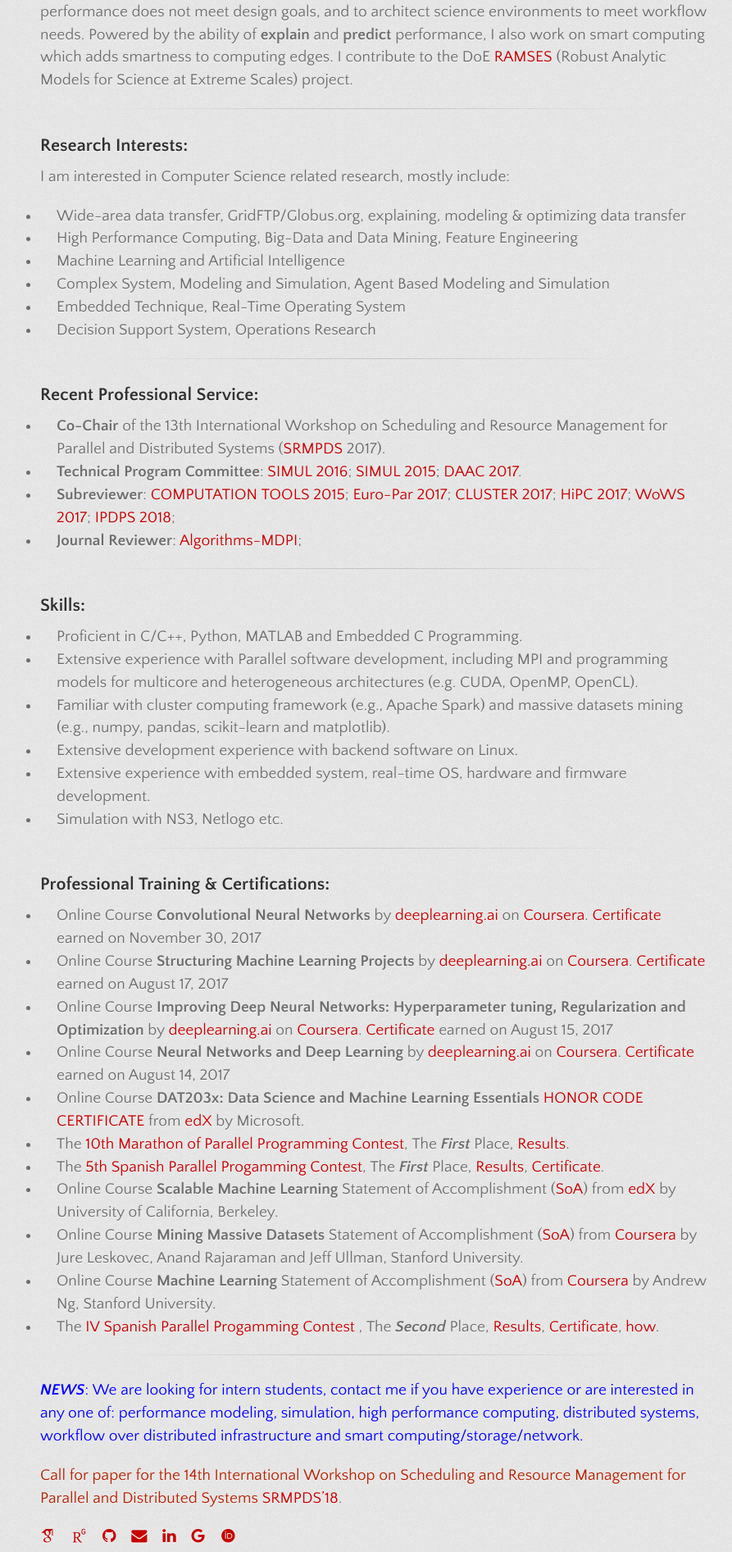
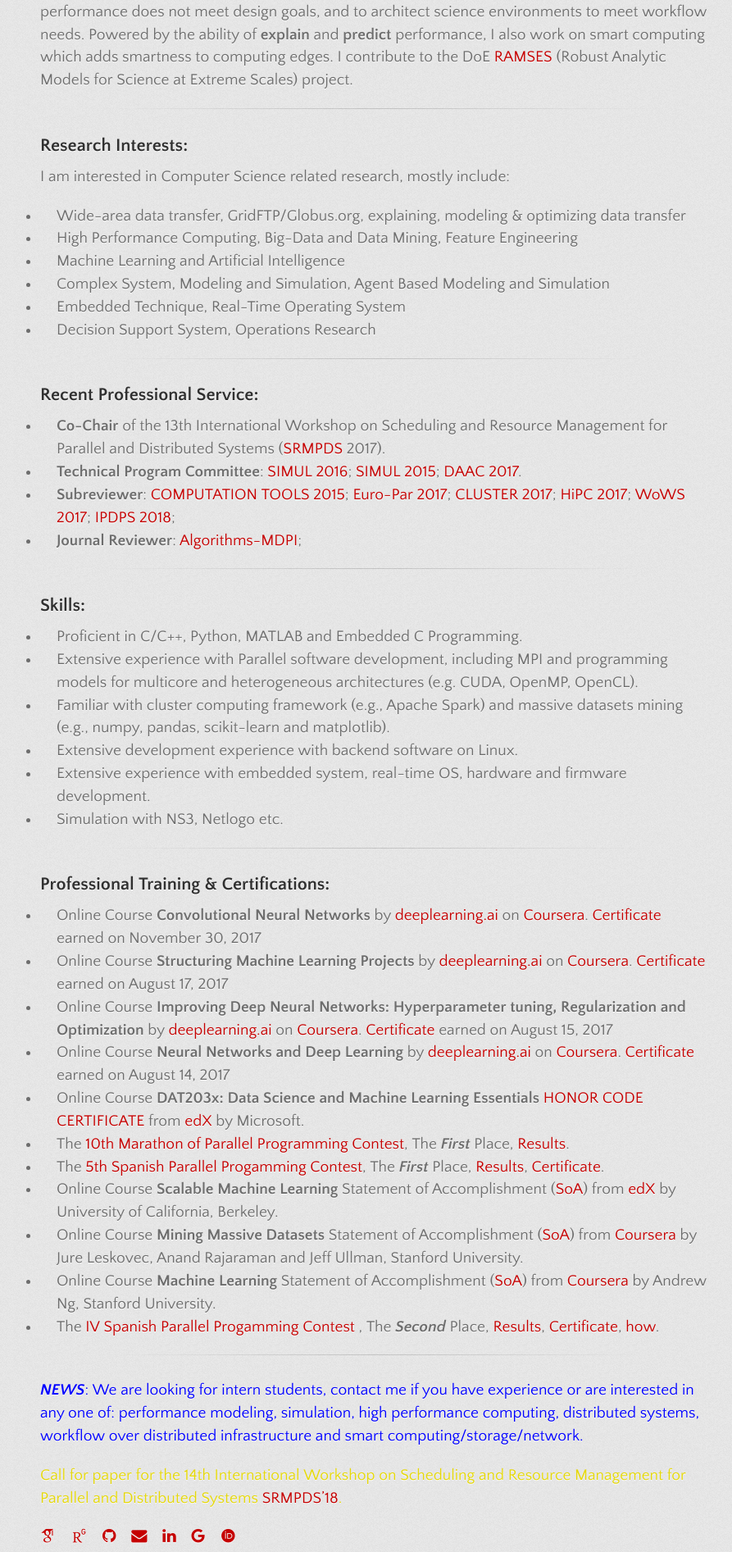
Before and after one commit to lzhengchun/lzhengchun.github.io, a Jekyll site: the page built from index.md, in a window 1280 px wide. Shown: the part 632-2525 px from the top of the page at 82% size, without its empty margins (181-1074 px from the left). Built offline with Jekyll 4.4.1, drawn with Linux system fonts in a browser that asks for light colours; some web fonts are replaced.

Commit message:
add, delete, polish etc.

```diff
--- a/index.md
+++ b/index.md
@@ -63,6 +63,6 @@
 We are looking for intern students, contact me if you have experience or are interested in any one of: performance modeling, simulation, high performance computing, distributed systems, workflow over distributed infrastructure and smart computing/storage/network.
 </span>
 
-<span style="color:#B32000">
-Call for paper for the 14th International Workshop on Scheduling and Resource Management for Parallel and Distributed Systems
-</span>[SRMPDS'18](https://easychair.org/cfp/srmpds2018).
+<span style="color:#E5D807">
+Call for paper for the 14th International Workshop on Scheduling and Resource Management for Parallel and Distributed Systems [SRMPDS'18](https://easychair.org/cfp/srmpds2018).
+</span>
```
Also changed, not shown: 1 other file.
